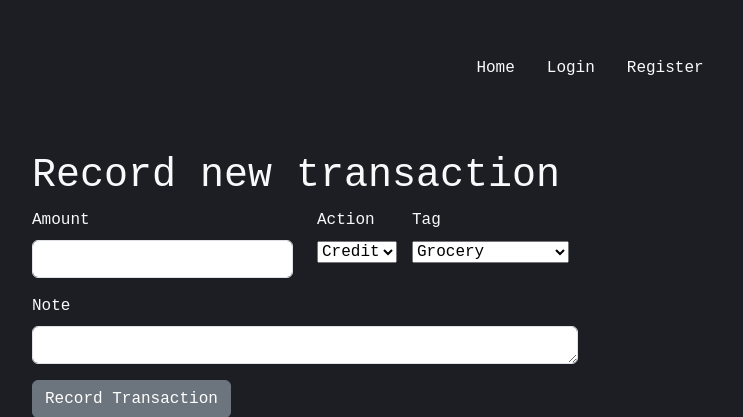
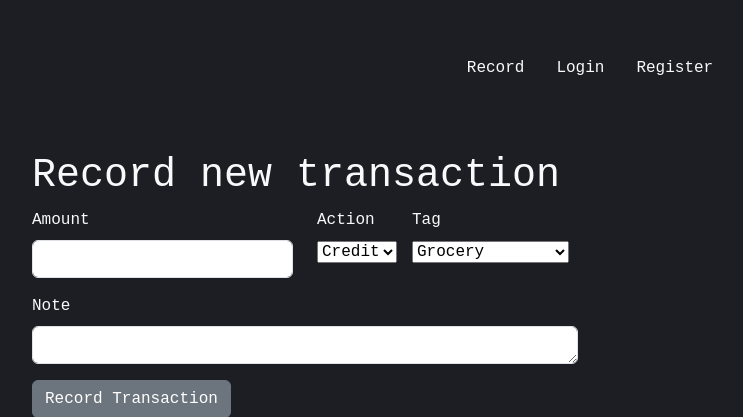
Before and after one commit to fodare/Boris, a Flask app: page /record in a window 1280 px wide. Shown: the top 417 px of the page, without its empty margins (50-793 px from the left). Run offline with Flask 3, Linux system fonts and the light colour scheme; data that the repository does not hold is empty.

Commit message:
update name.

```diff
--- a/frontend/templates/basetemplate.html
+++ b/frontend/templates/basetemplate.html
@@ -19,8 +19,8 @@
                <a
                   class="nav-link home-link"
                   aria-current="page"
-                  href="{{url_for('home_page')}}"
-                  >Home</a
+                  href="{{url_for('record')}}"
+                  >Record</a
                >
             </li>
             <li class="nav-item">
--- a/frontend/templates/index.html
+++ b/frontend/templates/index.html
@@ -19,7 +19,7 @@
          ></button>
       </div>
       {% endif %} {% endwith %}
-      <form action="{{ url_for('home_page')}}" method="post">
+      <form action="{{ url_for('record')}}" method="post">
          <div class="mb-3">
             <div class="row">
                <div class="col-lg-3">
```
